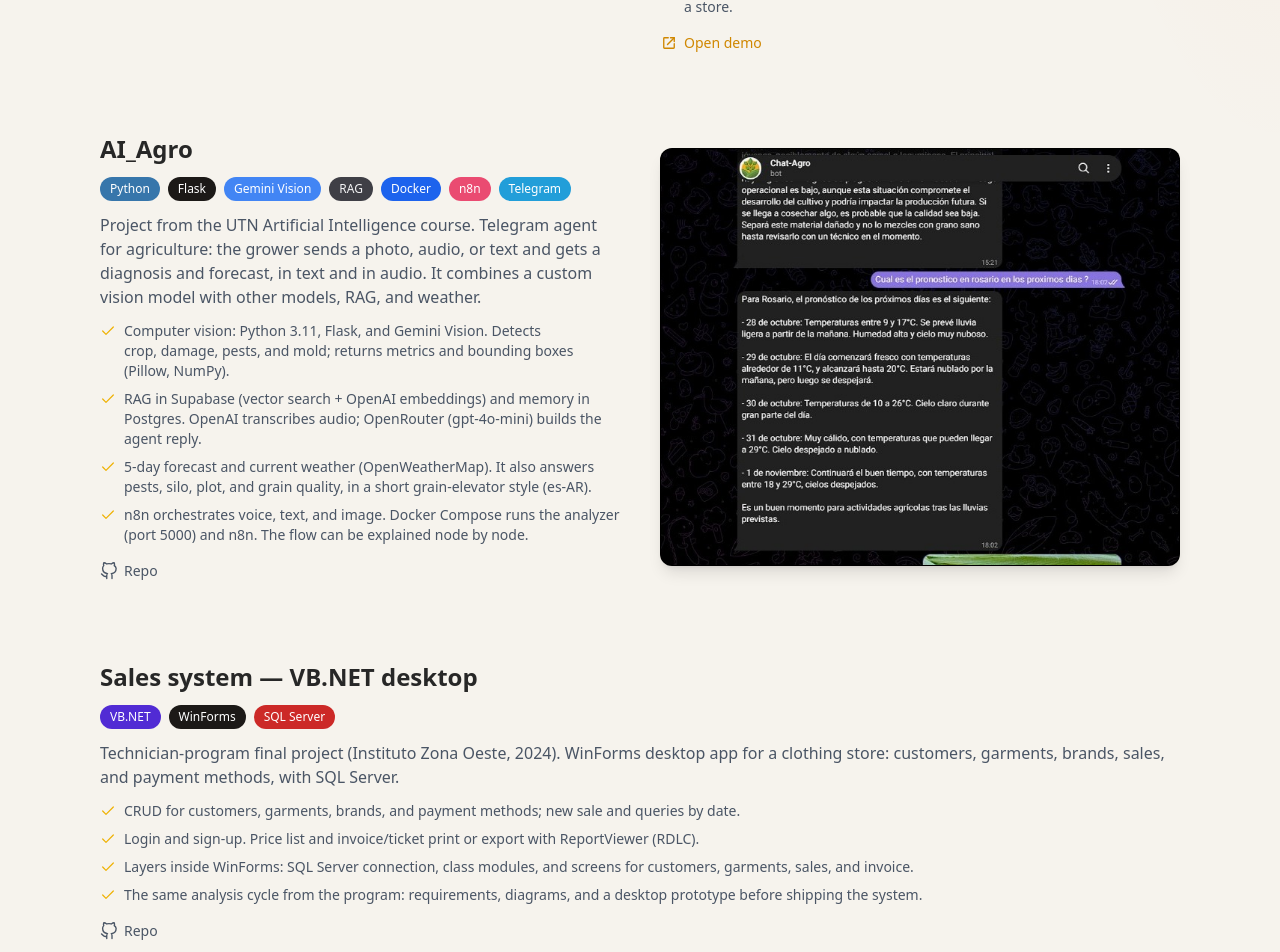
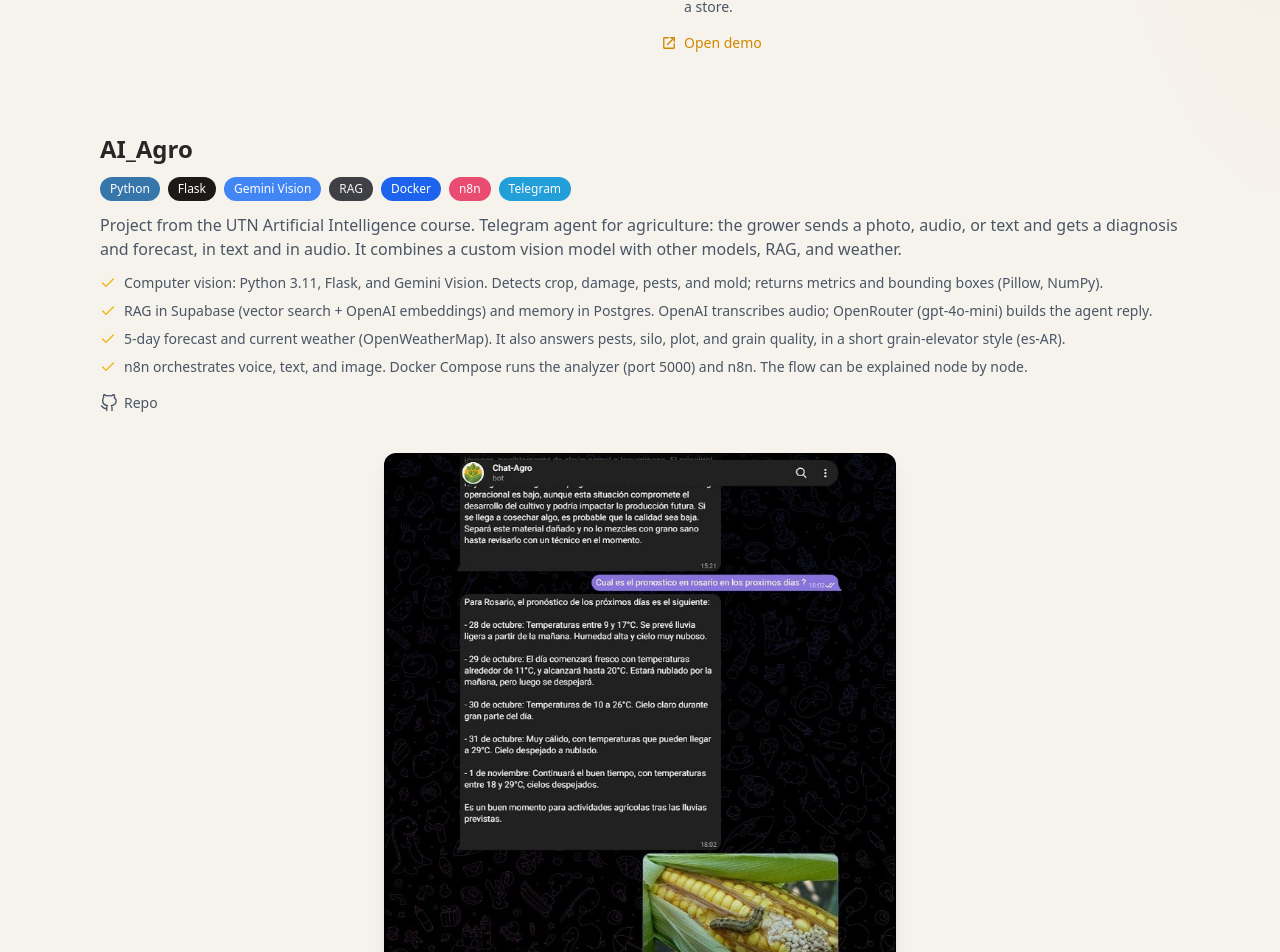
Before and after one commit to SebaLardelli/Portfolio, a React (Vite) app: page / in a window 1280 px wide. Shown: the part 1213-2165 px from the top of the page. Built offline with nearby package versions, Linux system fonts and the light colour scheme.

Commit message:
agregue mod responsive

```diff
--- a/src/components/Projects.tsx
+++ b/src/components/Projects.tsx
@@ -15,20 +15,29 @@
     <Section id="proyectos" title={t.ui.sections.projects} icon={<CodeIcon />}>
       <ul className="flex flex-col gap-16 xl:gap-20">
         {t.projects.map((project, index) => {
+          const stacked = Boolean(project.stackImageBelow);
           const image = project.image ? (
             <img
               src={project.image}
               alt={project.imageAlt ?? project.title}
               loading={index === 0 ? "eager" : "lazy"}
-              className={`h-full max-h-[22rem] w-full xl:max-h-[26rem] ${
-                project.imageFit === "contain" ? "object-contain" : "object-cover"
-              } ${positionClass[project.imagePosition ?? "top"]}`}
+              className={`h-full w-full ${
+                stacked
+                  ? "max-h-none xl:max-h-[min(52rem,85vh)]"
+                  : "max-h-[22rem] xl:max-h-[26rem]"
+              } ${project.imageFit === "contain" ? "object-contain" : "object-cover"} ${
+                positionClass[project.imagePosition ?? "top"]
+              }`}
               style={{ aspectRatio: project.imageAspect ?? "16/10" }}
             />
           ) : null;
 
           const media = image ? (
-            <div className="project-media overflow-hidden rounded-xl border border-black/10 bg-black shadow-lg dark:border-white/10">
+            <div
+              className={`project-media overflow-hidden rounded-xl border border-black/10 bg-black shadow-lg dark:border-white/10 ${
+                stacked ? "xl:mx-auto xl:max-w-lg" : ""
+              }`}
+            >
               {project.demo ? (
                 <a
                   href={project.demo}
@@ -44,14 +53,7 @@
             </div>
           ) : null;
 
-          return (
-            <li
-              key={project.title}
-              className={`grid items-center gap-6 lg:gap-10 ${
-                media ? "lg:grid-cols-2" : ""
-              } ${media && index % 2 === 1 ? "lg:[&_.project-media]:order-2" : ""}`}
-            >
-              {media}
+          const copy = (
             <div>
               <h3 className="text-xl font-semibold xl:text-2xl">{project.title}</h3>
               <ul className="mt-3 flex flex-wrap gap-2">
@@ -103,6 +105,30 @@
                 ) : null}
               </div>
             </div>
+          );
+
+          return (
+            <li
+              key={project.title}
+              className={`grid items-center gap-6 lg:gap-10 ${
+                stacked
+                  ? "xl:grid-cols-1"
+                  : `${media ? "lg:grid-cols-2" : ""} ${
+                      media && index % 2 === 1 ? "lg:[&_.project-media]:order-2" : ""
+                    }`
+              }`}
+            >
+              {stacked ? (
+                <>
+                  {copy}
+                  {media}
+                </>
+              ) : (
+                <>
+                  {media}
+                  {copy}
+                </>
+              )}
             </li>
           );
         })}
--- a/src/data/profile.ts
+++ b/src/data/profile.ts
@@ -201,6 +201,7 @@
   imageAlt?: string;
   github?: string;
   demo?: string;
+  stackImageBelow?: boolean;
 };
 
 const tag = {
@@ -261,6 +262,7 @@
     imageAspect: "3/4",
     imageAlt: "AI_Agro: chatbot de Telegram con pronóstico climático y análisis de foto de maíz",
     github: "https://github.com/SebaLardelli/AI_Agro",
+    stackImageBelow: true,
   },
   {
     title: "Sistema de ventas — escritorio VB.NET",
```
Lines whose indentation alone changed are shown as unchanged.
